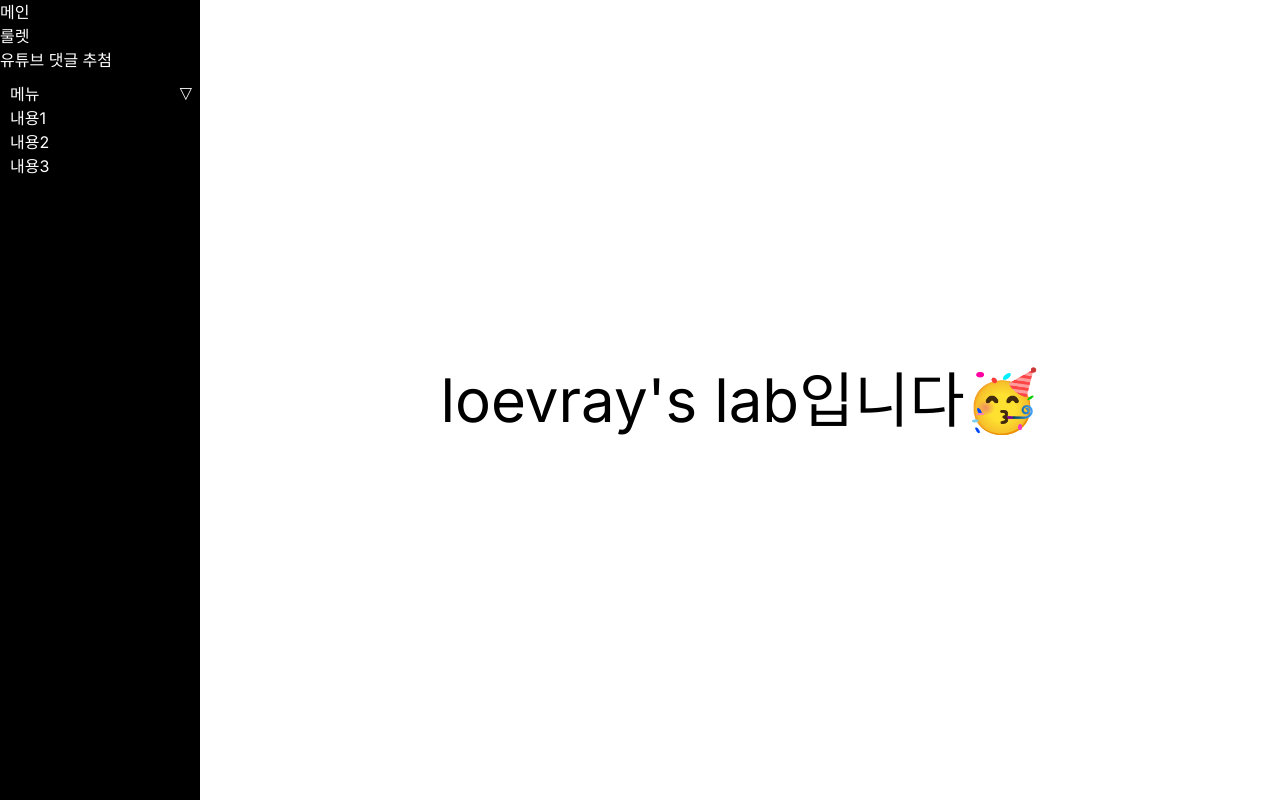
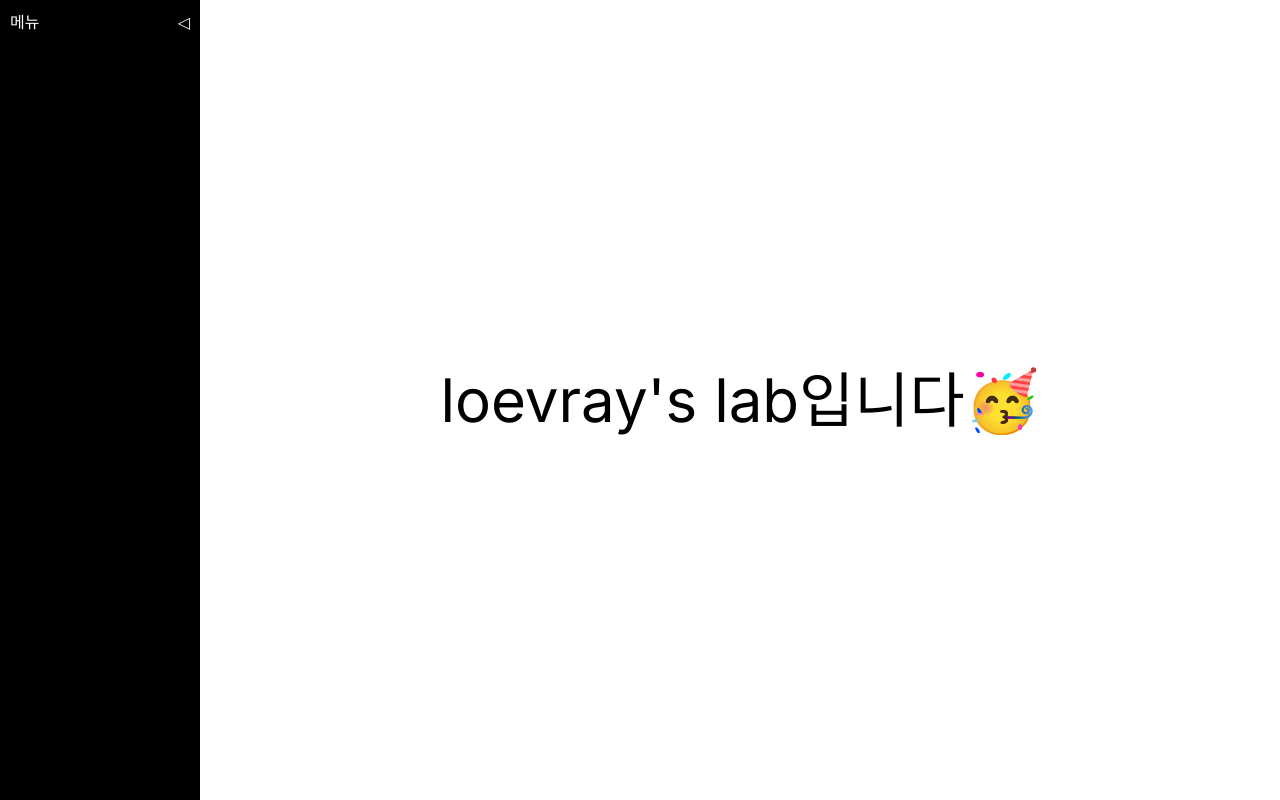
Before and after one commit to loevray/loevray-s-lab, a Next.js app: page / in a window 1280 px wide. Built offline with nearby package versions, Linux system fonts and the light colour scheme.

Commit message:
Change: accordion folder structure

```diff
--- a/src/app/ui/Navigation.tsx
+++ b/src/app/ui/Navigation.tsx
@@ -45,21 +45,16 @@ const Navigation = () => {
 
   return (
     <nav className={`sticky top-0 h-screen w-20 ${currentBackgroundColor}`}>
-      <ul>
-        {mappedRoutesStyleArray.map(([link, { name }]) => (
-          <li key={link}>
-            <Link href={link} className="text-white">
-              {name}
-            </Link>
-          </li>
-        ))}
-      </ul>
-      <Accordion defaultExpanded={true}>
+      <Accordion>
         <Accordion.Summary>
           메뉴
-          <Accordion.Content>내용1</Accordion.Content>
-          <Accordion.Content>내용2</Accordion.Content>
-          <Accordion.Content>내용3</Accordion.Content>
+          {mappedRoutesStyleArray.map(([link, { name }]) => (
+            <Accordion.Content key={link}>
+              <Link href={link} className="text-white">
+                {name}
+              </Link>
+            </Accordion.Content>
+          ))}
         </Accordion.Summary>
       </Accordion>
     </nav>
--- a/src/app/ui/common/accordion/Accordion.tsx
+++ b/src/app/ui/common/accordion/Accordion.tsx
@@ -1,62 +1,15 @@
 import AccordionContextProvider, {
   useAccordionContext,
 } from "@/provider/AccordionContextProvider";
-import {
-  Children,
-  HTMLAttributes,
-  ReactNode,
-  SyntheticEvent,
-  isValidElement,
-} from "react";
+import { HTMLAttributes, ReactNode } from "react";
+import AccordionSummary from "./AccordionSummary";
+import AccordionContent from "./AccordionContent";
 
-const AccrodionContent = ({ children }: { children?: ReactNode }) => (
-  <div>{children}</div>
-);
-
-const AccordionContentType = (<AccrodionContent />).type;
-
-interface AccordionSummaryProps {
-  children: ReactNode;
-  icon?: ReactNode;
-  onChange?: (e: SyntheticEvent<HTMLDetailsElement>) => void;
-}
-
-const divideAccordionChildren = (children: ReactNode) => {
-  const childrenArray = Children.toArray(children);
-  const accordionContentChildren = childrenArray.filter(
-    (child) => isValidElement(child) && child.type === AccordionContentType
-  );
-  const restChildren = childrenArray.filter(
-    (child) => !accordionContentChildren.includes(child)
-  );
-  return { accordionContentChildren, restChildren };
-};
-
-const AccordionSummary = ({ children, icon = "◁" }: AccordionSummaryProps) => {
-  const { expanded, iconRef, onToggle } = useAccordionContext();
-  const { accordionContentChildren, restChildren } =
-    divideAccordionChildren(children);
-  return (
-    <details
-      open={expanded}
-      onToggle={(e) => {
-        onToggle?.(e);
-      }}
-    >
-      <summary className="cursor-pointer list-none flex justify-between">
-        {restChildren}
-        <span ref={iconRef}>{icon}</span>
-      </summary>
-
-      {accordionContentChildren}
-    </details>
-  );
-};
 interface AccordionProps extends HTMLAttributes<HTMLDivElement> {
   children: ReactNode;
-  defaultExpanded: boolean;
+  defaultExpanded?: boolean;
 }
-const Accordion = ({ children, defaultExpanded }: AccordionProps) => {
+const Accordion = ({ children, defaultExpanded = false }: AccordionProps) => {
   return (
     <AccordionContextProvider defaultExpanded={defaultExpanded}>
       <div className="text-white p-1">{children}</div>
@@ -65,6 +18,6 @@ const Accordion = ({ children, defaultExpanded }: AccordionProps) => {
 };
 
 Accordion.Summary = AccordionSummary;
-Accordion.Content = AccrodionContent;
+Accordion.Content = AccordionContent;
 
 export default Accordion;
--- /dev/null
+++ b/src/app/ui/common/accordion/AccordionContent.tsx
@@ -0,0 +1,9 @@
+import { ReactNode } from "react";
+
+const AccordionContent = ({ children }: { children?: ReactNode }) => (
+  <div>{children}</div>
+);
+
+export const AccordionContentType = (<AccordionContent />).type;
+
+export default AccordionContent;
--- /dev/null
+++ b/src/app/ui/common/accordion/AccordionSummary.tsx
@@ -0,0 +1,30 @@
+import { useAccordionContext } from "@/provider/AccordionContextProvider";
+import divideChildrenTwoTypes from "./divideChildrenTwoTypes";
+import { ReactNode, SyntheticEvent } from "react";
+import { AccordionContentType } from "./AccordionContent";
+interface AccordionSummaryProps {
+  children: ReactNode;
+  icon?: ReactNode;
+  onChange?: (e: SyntheticEvent<HTMLDetailsElement>) => void;
+}
+const AccordionSummary = ({ children, icon = "◁" }: AccordionSummaryProps) => {
+  const { expanded, iconRef, onToggle } = useAccordionContext();
+  const { typeAChildren: accordionContentChildren, restChildren } =
+    divideChildrenTwoTypes(children, AccordionContentType);
+  return (
+    <details
+      open={expanded}
+      onToggle={(e) => {
+        onToggle?.(e);
+      }}
+    >
+      <summary className="cursor-pointer list-none flex justify-between">
+        {restChildren}
+        <span ref={iconRef}>{icon}</span>
+      </summary>
+      {accordionContentChildren}
+    </details>
+  );
+};
+
+export default AccordionSummary;
--- /dev/null
+++ b/src/app/ui/common/accordion/divideChildrenTwoTypes.tsx
@@ -0,0 +1,14 @@
+import { Children, ReactNode, isValidElement } from "react";
+
+const divideChildrenTwoTypes = <T,>(children: ReactNode, typeA: T) => {
+  const childrenArray = Children.toArray(children);
+  const typeAChildren = childrenArray.filter(
+    (child) => isValidElement(child) && child.type === typeA
+  );
+  const restChildren = childrenArray.filter(
+    (child) => !typeAChildren.includes(child)
+  );
+  return { typeAChildren, restChildren };
+};
+
+export default divideChildrenTwoTypes;
```
